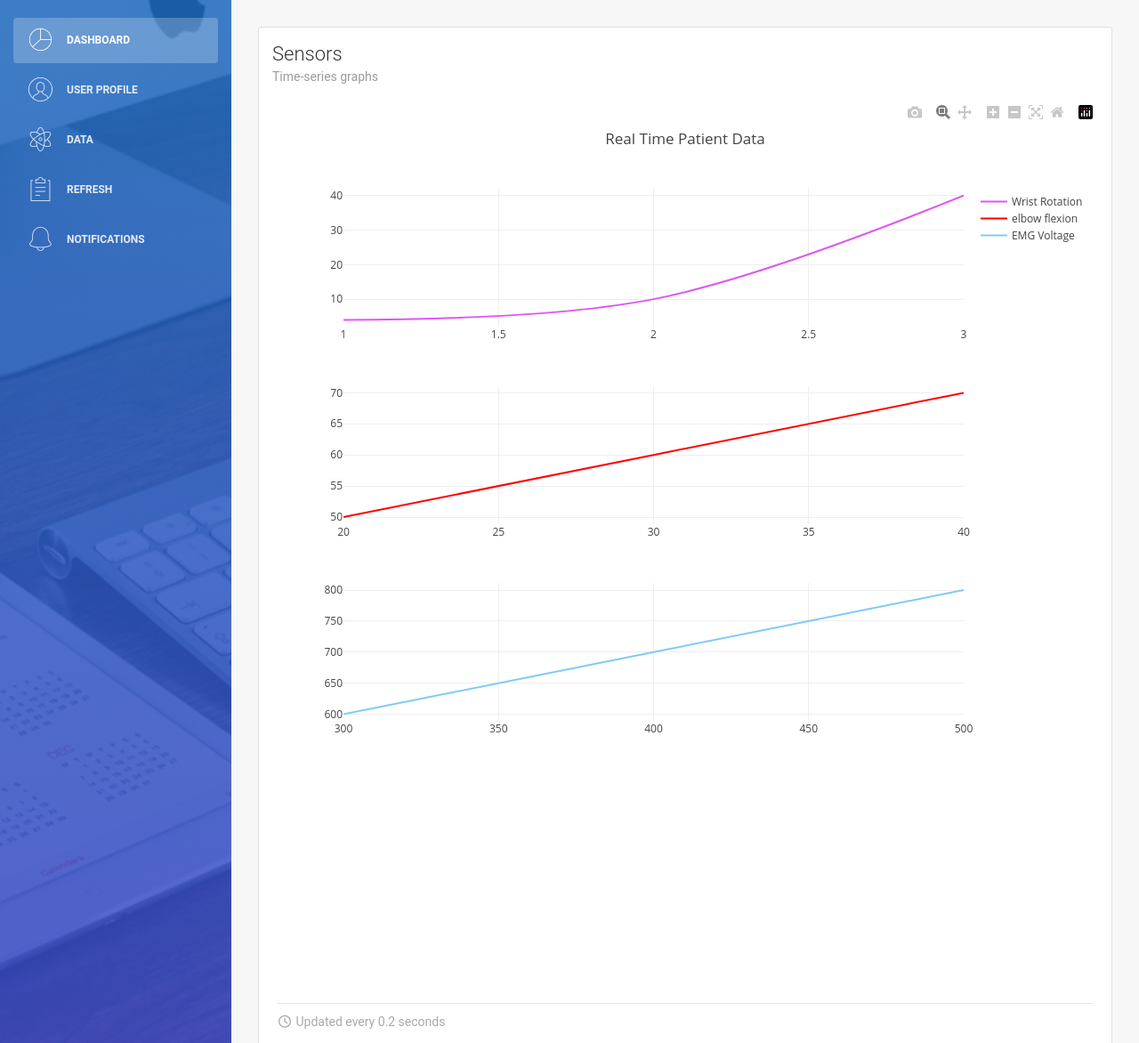
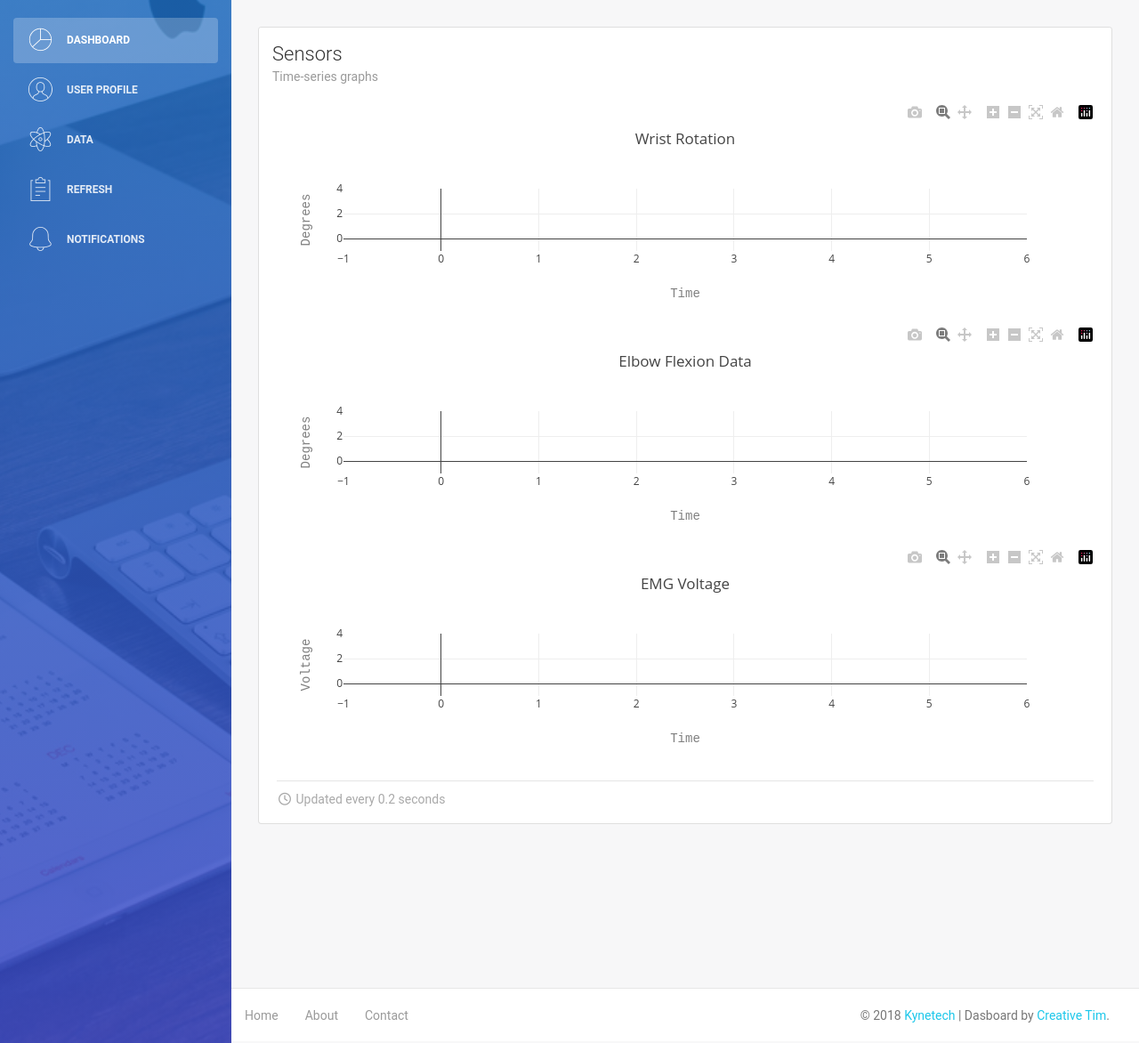
Before and after one commit to vinayksk/kynetech, a Flask app: page / in a window 1280 px wide. Shown: the part 61-1233 px from the top of the page at 89% size. Run offline with Flask 2, Linux system fonts and the light colour scheme; data that the repository does not hold is empty; some libraries are stand-ins or nearby versions.

Commit message:
Updated the graph UI
split the graphs in to their independent plots

```diff
--- a/templates/index.html
+++ b/templates/index.html
@@ -142,7 +142,9 @@
                                     <p class="card-category">Time-series graphs</p>
                                 </div>
                                 <div class="card-body ">
-                                      <div id="graph"></div>
+                                      <div id="wrist_graph"></div>
+                                      <div id="elbow_graph"></div>
+                                      <div id="emg_graph"></div>
                                 </div>
                                 <div class="card-footer ">
                                     <hr>
@@ -348,107 +350,13 @@ function rand0() {
 
    }
 
+////////Global PLOT Values///////
+var plot_height = 250;
 
-// var time = new Date();
-
-// var wrist_rotation = {
-//  x: [],
-//  y: [],
-//  mode: 'lines',
-//  line: {
-//    color: '#80CAF6',
-//    shape: 'spline'
-//  },
-//  name: 'Wrist Rotation'
-// }
-
-// var elbow_flexion = {
-//  x: [],
-//  y: [],
-//  mode: 'lines',
-//  line: {
-//    color: '	#FF0000',
-//    shape: 'spline'
-//  },
-//  name: 'Elbow Flexion'
-// }
-
-// var emg_voltage = {
-//  x: [],
-//  y: [],
-//  xaxis: 'x2',
-//  yaxis: 'y2',
-//  mode: 'lines',
-//  line: {
-//    color: '#DF56F1',
-//  shape: 'spline'
-// },
-// name: 'EMG Voltage'
-// };
-
-
-// var layout = {
-//  title: "Patient Data",
-//  xaxis0: {
-//    type: 'date',
-//    domain: [0, 1],
-//    showticklabels: false
-//  },
-//  yaxis0: {domain: [0.5,1]},
-//  xaxis1: {
-//       title:'Time',
-//       type: 'date',
-//       domain: [0, 1],
-//       showticklabels: false,
-//       titlefont: {
-//           family:'Courier New, monospace',
-//           size:18,
-//           color:'#7f7f7f'
-//       }
-//   },
-//   yaxis1: {
-//       title:'Voltage        Degrees            .',
-//       domain: [0.5,1],
-//       titlefont: {
-//           family:'Courier New, monospace',
-//           size:18,
-//           color:'#7f7f7f'
-//       }
-//   },
-//  xaxis2: {
-//    type: 'date',
-//    anchor: 'y2',
-//    domain: [0, 1]
-//  },
-//  yaxis2: {
-//    anchor: 'x2',
-//    domain: [0, 0.3]},
-// }
-
-// var data = [wrist_rotation,elbow_flexion,emg_voltage];
-
-// Plotly.plot('graph', data, layout);
-
-// var cnt = 0;
-
-// var interval = setInterval(function() {
-
-//  var time = new Date();
-
-//  var update = {
-//    x: [[time], [time], [time]],
-//    y: [[rand0()], [rand1()], [rand2()]]
-//  }
-
-//  Plotly.extendTraces('graph', update, [0,1,2])
-
-//  if(cnt === 100) clearInterval(interval);
-// }, 200);
-
-
-var trace1 = {
-  x: [1, 2, 3],
-  y: [4, 10, 40],
+////////WRIST DATA///////
+var wrist_rotation = {
+  x: [],
+  y: [],
   mode: "lines",
   line: {
     color: '#DF56F1',
@@ -457,24 +365,72 @@ var trace1 = {
   name: "Wrist Rotation"
 };
 
-var trace2 = {
-  x: [20, 30, 40],
-  y: [50, 60, 70],
-  xaxis: 'x2',
-  yaxis: 'y2',
+var wrist_data = [wrist_rotation];
+
+var wrist_layout = {
+    title: "Wrist Rotation",
+    height: plot_height,
+    xaxis: {
+    title: 'Time',
+    titlefont: {
+      family: 'Courier New, monospace',
+      size: 14,
+      color: '#7f7f7f'
+    }
+  },
+  yaxis: {
+    title: 'Degrees',
+    titlefont: {
+      family: 'Courier New, monospace',
+      size: 14,
+      color: '#7f7f7f'
+    }
+  }
+};
+
+Plotly.newPlot('wrist_graph', wrist_data, wrist_layout);
+
+////////ELBOW DATA///////
+var elbow_flexion = {
+  x: [],
+  y: [],
   mode: 'lines',
   line: {
    color: '	#FF0000',
    shape: 'spline'
   },
-  name: "elbow flexion"
+  name: "Elbow flexion"
 };
 
-var trace3 = {
-  x: [300, 400, 500],
-  y: [600, 700, 800],
-  xaxis: 'x3',
-  yaxis: 'y3',
+var elbow_data = [elbow_flexion];
+
+var elbow_layout = {
+    title: "Elbow Flexion Data",
+    height: plot_height,
+    xaxis: {
+    title: 'Time',
+    titlefont: {
+      family: 'Courier New, monospace',
+      size: 14,
+      color: '#7f7f7f'
+    }
+  },
+  yaxis: {
+    title: 'Degrees',
+    titlefont: {
+      family: 'Courier New, monospace',
+      size: 14,
+      color: '#7f7f7f'
+    }
+  }
+};
+
+Plotly.newPlot('elbow_graph', elbow_data, elbow_layout);
+
+////////EMG DATA///////
+var emg_voltage = {
+  x: [],
+  y: [],
   mode: 'lines',
   line: {
    color: '#80CAF6',
@@ -483,23 +439,52 @@ var trace3 = {
   name: "EMG Voltage"
 };
 
-var data = [trace1, trace2, trace3];
+var emg_data = [emg_voltage];
 
-var layout = {
-    title: "Real Time Patient Data",
-    y2: {
-        title:'Voltage',
-        domain: [0.5,1],
-        titlefont: {
-            family:'Courier New, monospace',
-            size:18,
-            color:'#7f7f7f'
-        }
-    },
-    grid: {rows: 4, columns: 1, pattern: 'independent'},
-    height: 1000,
+var emg_layout = {
+    title: "EMG Voltage",
+    height: plot_height,
+    xaxis: {
+    title: 'Time',
+    titlefont: {
+      family: 'Courier New, monospace',
+      size: 14,
+      color: '#7f7f7f'
+    }
+  },
+  yaxis: {
+    title: 'Voltage',
+    titlefont: {
+      family: 'Courier New, monospace',
+      size: 14,
+      color: '#7f7f7f'
+    }
+  }
 };
 
-Plotly.newPlot('graph', data, layout);
+Plotly.newPlot('emg_graph', emg_data, emg_layout);
+
+////////DATA UPDATES///////
+var cnt = 0;
+var interval = setInterval(function() {
+    var time = new Date();
+    var wrist_update = {
+        x: [[time]],
+        y: [[rand0()]]
+    }
+    var elbow_update = {
+        x: [[time]],
+        y: [[rand1()]]
+    }
+    var emg_update = {
+        x: [[time]],
+        y: [[rand2()]]
+    }
+    Plotly.extendTraces('wrist_graph', wrist_update, [0]);
+    Plotly.extendTraces('elbow_graph', elbow_update, [0]);
+    Plotly.extendTraces('emg_graph', emg_update, [0]);
+    if(cnt === 100) clearInterval(interval);
+    },
+    200);
 </script>
 </html>
```
